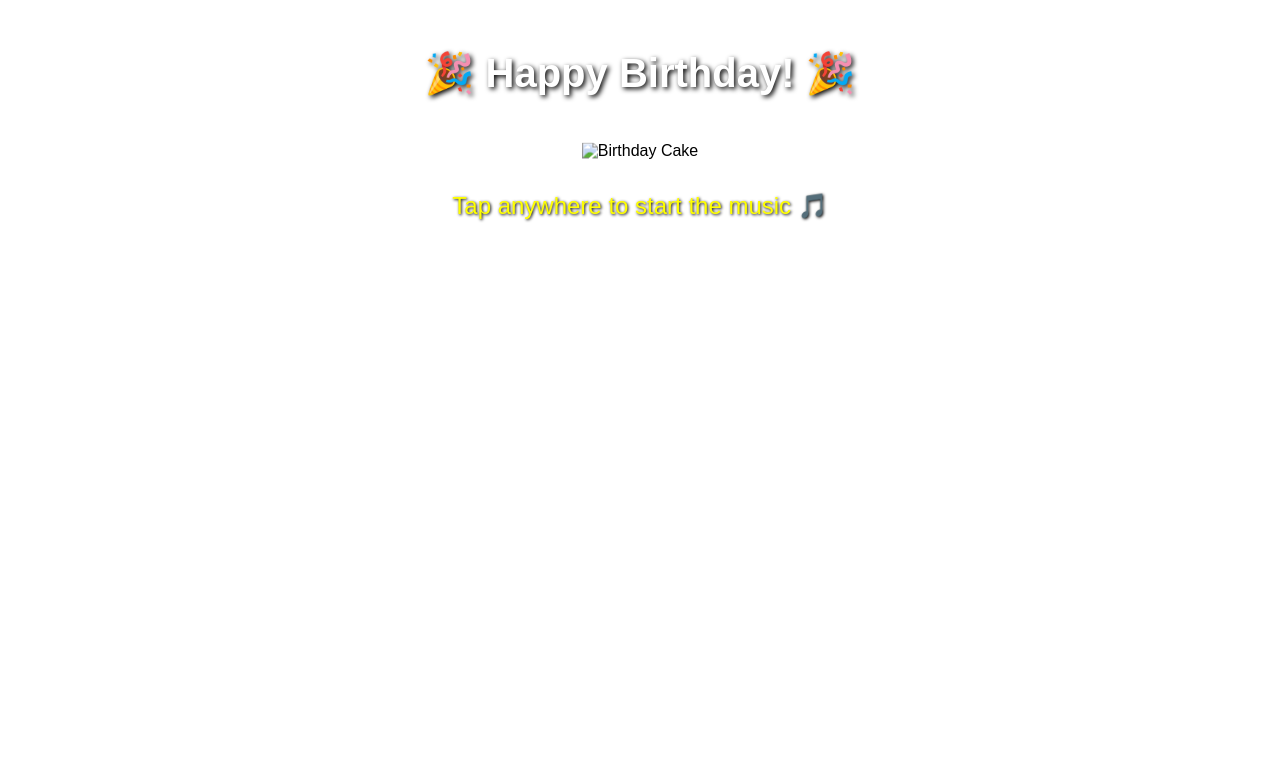
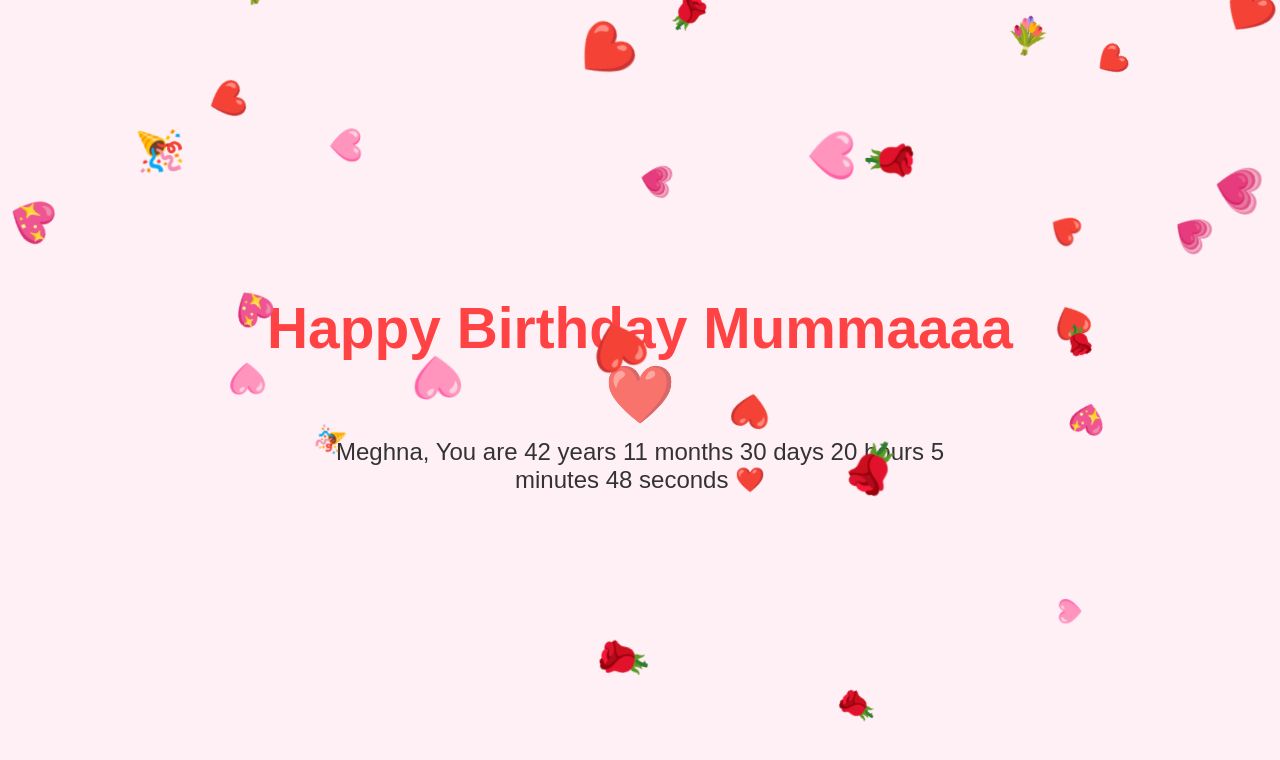
Before and after one commit to pothkangreeshma30/Mumma, a plain HTML site: page index.html in a window 1280 px wide. Drawn offline with Linux system fonts and the light colour scheme.

Commit message:
Add files via upload

```diff
--- a/index.html
+++ b/index.html
@@ -3,62 +3,124 @@
 <head>
 <meta charset="UTF-8">
 <meta name="viewport" content="width=device-width, initial-scale=1.0">
-  <title>Happy Birthday</title>
-
+<title>Happy Birthday Mummaaaa ❤️</title>
 <style>
-    body {
+  html, body {
     margin: 0;
     padding: 0;
-      background: url('bg.jpg') no-repeat center center/cover;
-      text-align: center;
+    height: 100%;
+    background: #fff0f5;
+    overflow: hidden;
     font-family: Arial, sans-serif;
-      overflow: hidden;
   }
 
-    h1 {
-      margin-top: 50px;
-      font-size: 40px;
-      color: #fff;
-      text-shadow: 2px 2px 5px black;
+  /* Centered container */
+  .centered {
+    position: absolute;
+    top: 50%;
+    left: 50%;
+    transform: translate(-50%, -50%);
+    text-align: center;
   }
 
-    #cake {
-      width: 250px;
-      margin-top: 30px;
-      animation: float 3s infinite ease-in-out;
+  .pulse {
+    font-size: 3em;
+    color: red;
+    font-weight: bold;
+    animation: pulseAnimation 1.5s infinite;
   }
 
-    @keyframes float {
-      0% { transform: translateY(0); }
-      50% { transform: translateY(-15px); }
-      100% { transform: translateY(0); }
+  @keyframes pulseAnimation {
+    0% { transform: scale(1); opacity: 1; }
+    50% { transform: scale(1.2); opacity: 0.7; }
+    100% { transform: scale(1); opacity: 1; }
   }
 
-    .msg {
+  #ageCounter {
+    font-size: 1.5em;
+    color: #333;
+    margin-top: 20px;
+  }
+
+  /* Falling emojis */
+  .falling {
+    position: fixed;
+    top: -50px;
     font-size: 24px;
-      color: yellow;
-      margin-top: 20px;
-      text-shadow: 1px 1px 3px black;
+    animation-name: fall;
+    animation-timing-function: linear;
+    animation-iteration-count: infinite;
+    pointer-events: none;
+  }
+
+  @keyframes fall {
+    0% { transform: translateY(-50px) rotate(0deg); }
+    100% { transform: translateY(110vh) rotate(360deg); }
   }
 </style>
 </head>
 <body>
 
-  <h1>🎉 Happy Birthday! 🎉</h1>
+<div class="centered">
+  <div class="pulse">Happy Birthday Mummaaaa ❤️</div>
+  <div id="ageCounter"></div>
+</div>
 
-  <img id="cake" src="cake.png" alt="Birthday Cake">
+<!-- Falling emojis -->
+<script>
+const symbols = ["❤️","💖","💗","🩷","💐","🎉","🌹"];
+function createSymbol() {
+  const sym = document.createElement('div');
+  sym.className = 'falling';
+  sym.style.left = Math.random() * window.innerWidth + 'px';
+  sym.style.fontSize = (20 + Math.random() * 30) + 'px';
+  sym.style.animationDuration = (5 + Math.random() * 5) + 's';
+  sym.textContent = symbols[Math.floor(Math.random() * symbols.length)];
+  document.body.appendChild(sym);
+  setTimeout(() => sym.remove(), 10000);
+}
+setInterval(createSymbol, 150);
+</script>
 
-  <div class="msg">Tap anywhere to start the music 🎵</div>
+<!-- Accurate age counter -->
+<script>
+function updateAge() {
+  const birthDate = new Date("1982-11-29T00:00:00");
+  const now = new Date();
 
-  <!-- 🔊 AUDIO PART (THIS WILL PLAY ON TAP) -->
-  <audio id="bgMusic" preload="auto">
-    <source src="happy_birthday.mp3" type="audio/mpeg">
+  let years = now.getFullYear() - birthDate.getFullYear();
+  let months = now.getMonth() - birthDate.getMonth();
+  let days = now.getDate() - birthDate.getDate();
+  let hours = now.getHours() - birthDate.getHours();
+  let minutes = now.getMinutes() - birthDate.getMinutes();
+  let seconds = now.getSeconds() - birthDate.getSeconds();
+
+  if (seconds < 0) { seconds += 60; minutes--; }
+  if (minutes < 0) { minutes += 60; hours--; }
+  if (hours < 0) { hours += 24; days--; }
+  if (days < 0) {
+      const prevMonth = new Date(now.getFullYear(), now.getMonth(), 0);
+      days += prevMonth.getDate();
+      months--;
+  }
+  if (months < 0) { months += 12; years--; }
+
+  document.getElementById('ageCounter').textContent =
+      `Meghna, You are ${years} years ${months} months ${days} days ${hours} hours ${minutes} minutes ${seconds} seconds ❤️`;
+}
+setInterval(updateAge, 1000);
+updateAge();
+</script>
+
+<!-- Background slow piano "Happy Birthday" -->
+<audio id="bgMusic" autoplay loop>
+  <source src="https://cdn.jsdelivr.net/gh/itsgreeshma/happy-birthday-piano/happybirthday.mp3" type="audio/mpeg">
+  Your browser does not support the audio element.
 </audio>
 
 <script>
-    document.addEventListener("click", function() {
-      const audio = document.getElementById("bgMusic");
-      audio.volume = 1.0;
+document.body.addEventListener('click', function() {
+  const audio = document.getElementById('bgMusic');
   if (audio.paused) audio.play();
 });
 </script>
```
Lines whose indentation alone changed are shown as unchanged.
